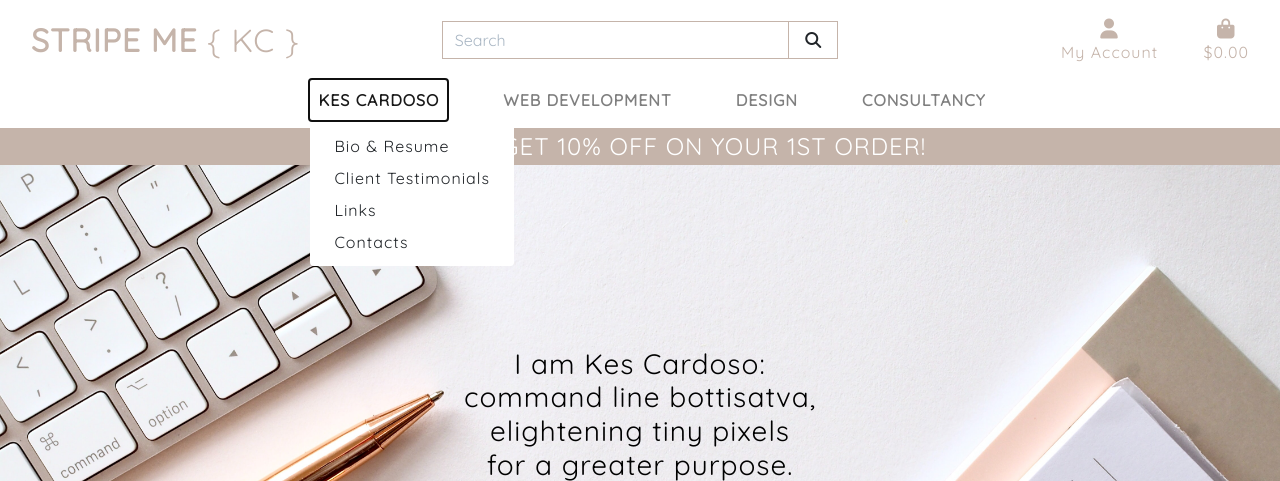
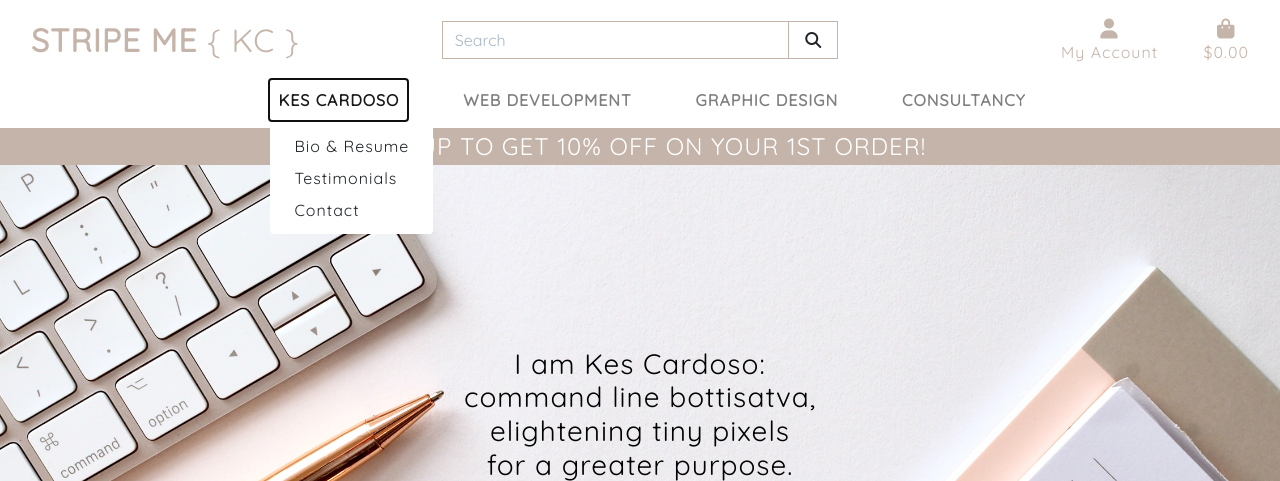
Before and after one commit to kescardoso/stripeme, a Django app: page / in a window 1280 px wide, after a click on "KES CARDOSO". Shown: the top 481 px of the page. Run offline with Django 3.2, Linux system fonts and the light colour scheme; some libraries are stand-ins or nearby versions.

Commit message:
Rearrange menu and services category

```diff
--- a/templates/includes/main-nav.html
+++ b/templates/includes/main-nav.html
@@ -15,9 +15,8 @@
             </a>
             <div class="dropdown-menu border-0" aria-labelledby="author-link">
                 <a href="" class="dropdown-item">Bio & Resume</a>
-                <a href="" class="dropdown-item">Client Testimonials</a>
-                <a href="" class="dropdown-item">Links</a>
-                <a href="" class="dropdown-item">Contacts</a>
+                <a href="" class="dropdown-item">Testimonials</a>
+                <a href="" class="dropdown-item">Contact</a>
             </div>
         </li>
         <!-- Menu Dropdown: Web Development -->
@@ -26,22 +25,24 @@
                 Web Development
             </a>
             <div class="dropdown-menu border-0" aria-labelledby="webdev-link">
-                <a href=""?category=webdev,portfolio,webdevfolio" class="dropdown-item">WebDev Portfolio</a>
-                <a href=""?category=webdev,blogger" class="dropdown-item">Blogger Site</a>
-                <a href=""?category=webdev,wordpress" class="dropdown-item">Wordpress Site</a>
-                <a href=""?category=webdev,python-django" class="dropdown-item">Python-Django Apps</a>
+                <a href="?category=webdev" class="dropdown-item">Blogger Site</a>
+                <a href="?category=webdev" class="dropdown-item">Wordpress Site</a>
+                <a href="?category=webdev" class="dropdown-item">Python App</a>
+                <a href="?category=webdev" class="dropdown-item">All: WebDev</a>
+                <a href="?category=webdev" class="dropdown-item">Portfolio: WebDev</a>
             </div>
         </li>
         <!-- Menu Dropdown: Design -->
         <li class="nav-item dropdown">
             <a class="logo-font font-weight-bold nav-link mr-5" href="#" id="design-link" data-toggle="dropdown" aria-haspopup="true" aria-expanded="false">
-                Design
+                Graphic Design
             </a>
             <div class="dropdown-menu border-0" aria-labelledby="design-link">
-                <a href=""?category=design,portfolio,designfolio" class="dropdown-item">Design Portfolio</a>
-                <a href=""?category=design,logo" class="dropdown-item">Brand Logo</a>
-                <a href=""?category=design,card-flyer" class="dropdown-item">Cards and Flyers</a>
-                <a href=""?category=design,social-media" class="dropdown-item">Social Media</a>
+                <a href="?category=design" class="dropdown-item">Logo</a>
+                <a href="?category=design" class="dropdown-item">Cards & Flyers</a>
+                <a href="?category=design" class="dropdown-item">Social Media</a>
+                <a href="?category=design" class="dropdown-item">All: Design</a>
+                <a href="?category=design" class="dropdown-item">Portfolio: Design</a>
             </div>
         </li>
         <!-- Menu Dropdown: Consultancy -->
@@ -50,9 +51,10 @@
                 Consultancy
             </a>
             <div class="dropdown-menu border-0" aria-labelledby="consultancy-link">
-                <a href="" class="dropdown-item">Branding Session</a>
-                <a href="" class="dropdown-item">UX Strategy Session</a>
-                <a href="" class="dropdown-item">Master Session</a>
+                <a href="?category=consultancy" class="dropdown-item">Branding Session</a>
+                <a href="?category=consultancy" class="dropdown-item">UX Strategy Session</a>
+                <a href="?category=consultancy" class="dropdown-item">Master Session</a>
+                <a href="?category=consultancy" class="dropdown-item">All Sessions</a>
             </div>
         </li>
     </ul>
```
Also changed, not shown: services/fixtures/categories.json (+13 -3 lines).
